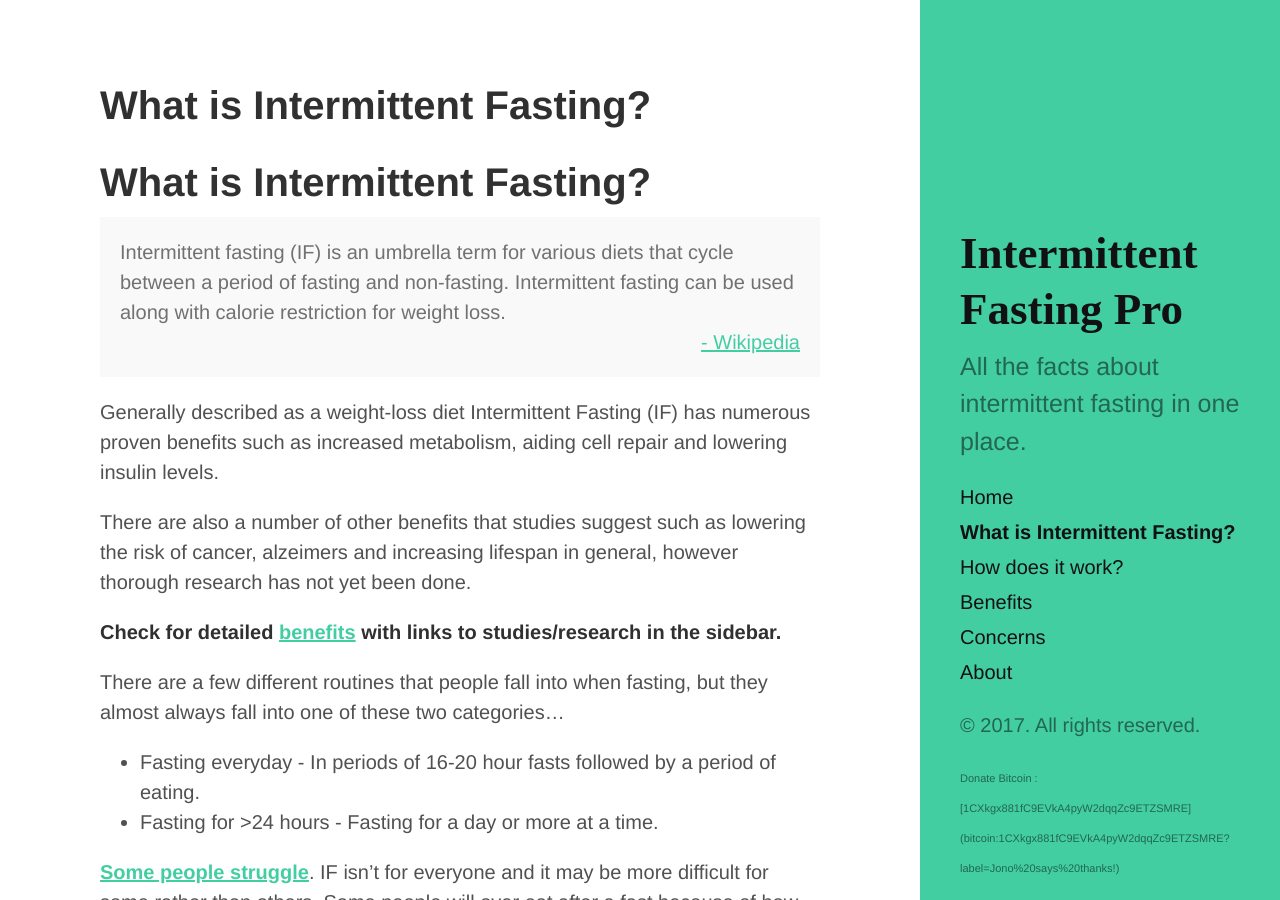
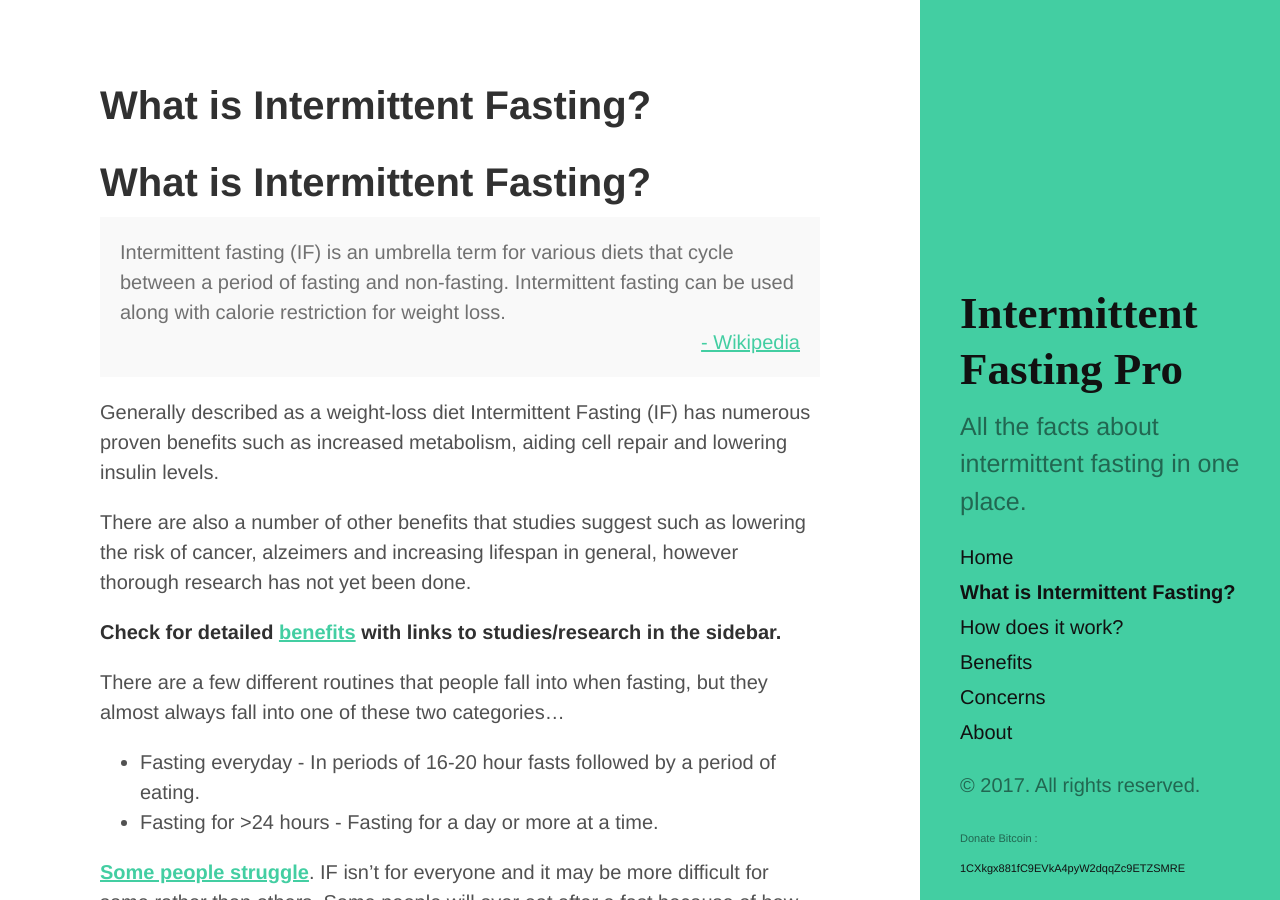
Before and after one commit to foopod/intermittentFasting, a Jekyll site: the page built from index.md, in a window 1280 px wide and 900 px high. Built offline with Jekyll 4.4.1, drawn with Linux system fonts in a browser that asks for light colours; our own code applies the rules of GitHub Pages for plain Markdown files.

Commit message:
Update sidebar.html

```diff
--- a/_includes/sidebar.html
+++ b/_includes/sidebar.html
@@ -47,6 +47,6 @@
     </nav>
 
     <p>&copy; {{ site.time | date: '%Y' }}. All rights reserved.</p>
-    <span style="font-size:11px">Donate Bitcoin : [1CXkgx881fC9EVkA4pyW2dqqZc9ETZSMRE](bitcoin:1CXkgx881fC9EVkA4pyW2dqqZc9ETZSMRE?label=Jono%20says%20thanks!)</span>
+    <span style="font-size:11px">Donate Bitcoin : <a href="bitcoin:1CXkgx881fC9EVkA4pyW2dqqZc9ETZSMRE?label=Jono%20says%20thanks!">1CXkgx881fC9EVkA4pyW2dqqZc9ETZSMRE</a></span>
   </div>
 </div>
```
